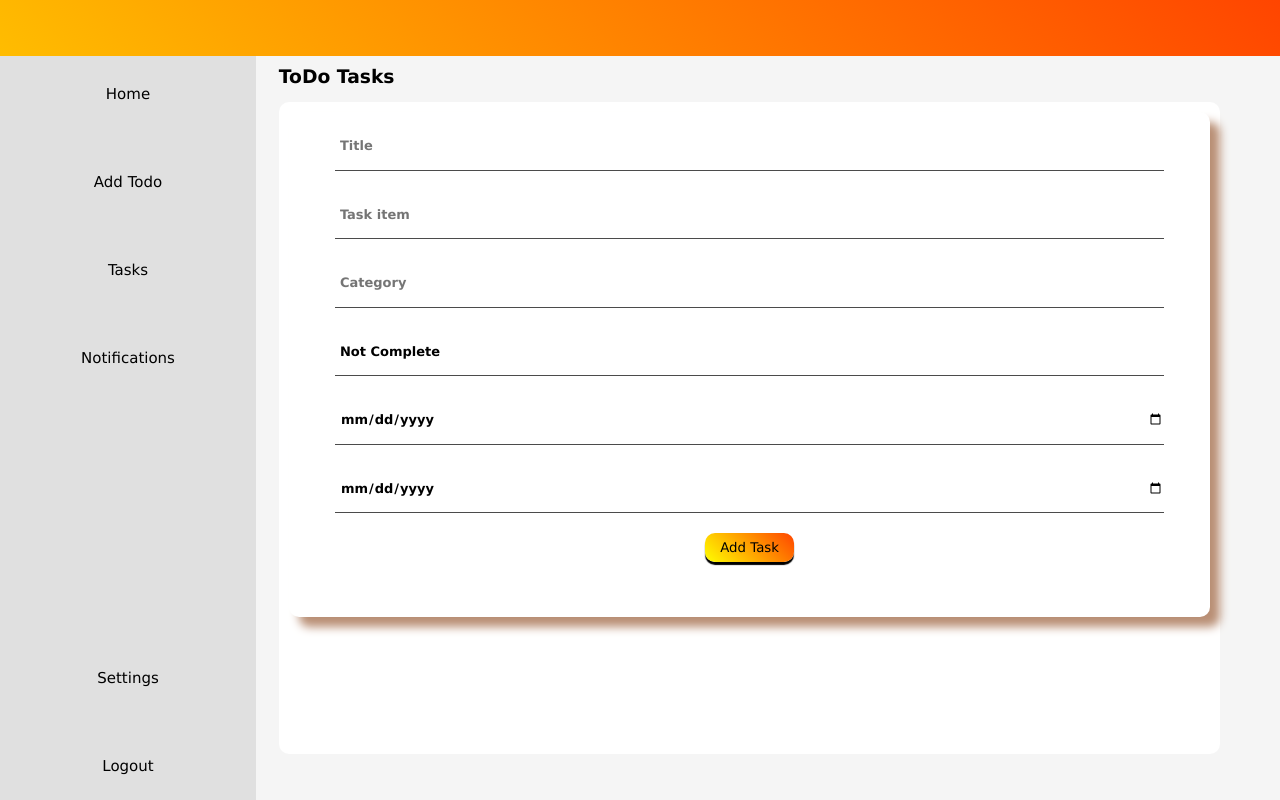
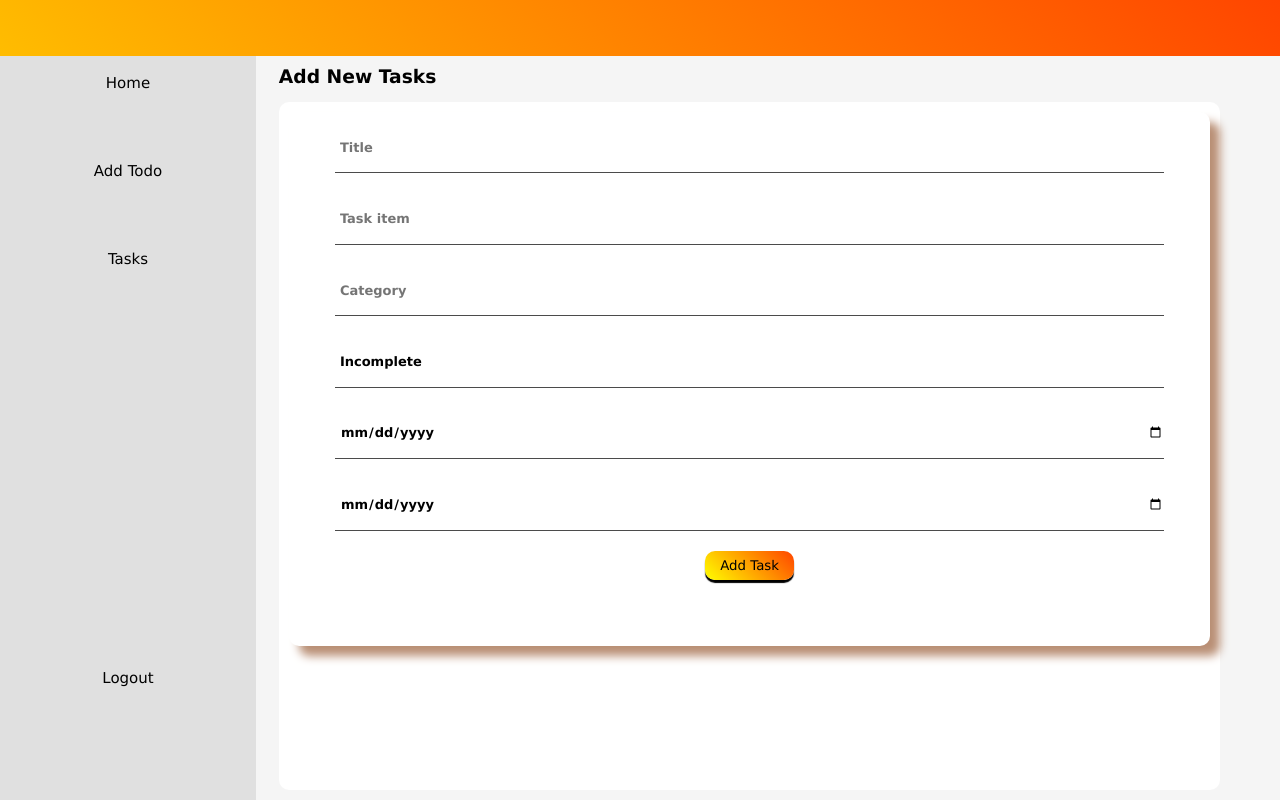
Before and after one commit to kingsleyhenz/ToDoList-Task, a React (Create React App) app: page /todo in a window 1280 px wide. Built offline with nearby package versions, Linux system fonts and the light colour scheme.

Commit message:
Added hosted end points

```diff
--- a/src/App.js
+++ b/src/App.js
@@ -3,7 +3,7 @@ import SignUp from "./Pages/Intro";
 import Login from "./Pages/Login";
 import Home from "./Pages/Home";
 import Todo from "./Pages/Todo";
-import Message from "./Pages/Notify";
+import TaskView from "./Pages/Task";
 
 function App() {
   return (
@@ -13,7 +13,7 @@ function App() {
         <Route path="/login" element={<Login/>} />
         <Route path="/Home" element={<Home />} />
         <Route path="/todo" element={<Todo />} />
-        <Route path="/notify" element={<Message />} />
+        <Route path="/task" element={<TaskView/>} />
       </Routes>
     </>
   );
--- a/src/Component/SideBar.js
+++ b/src/Component/SideBar.js
@@ -9,11 +9,9 @@ const SideBar =()=>{
             <div className="firstlayer">
             <NavLink to="/Home">Home</NavLink>
             <NavLink to="/Todo">Add Todo</NavLink>
-            <NavLink to="/category">Tasks</NavLink>
-            <NavLink to="/notify">Notifications</NavLink>
+            <NavLink to="/task">Tasks</NavLink>
             </div>
             <div className="secondlayer">
-            <NavLink to="/Settings">Settings</NavLink>
             <NavLink to="/Logout">Logout</NavLink>
             </div>
         </div>
--- a/src/Pages/Home.js
+++ b/src/Pages/Home.js
@@ -29,7 +29,6 @@ return(
         <div className="Homebody">
             <div id="wlcmtxt">
                 <h3>Home Page</h3>
-                <h2>Kingsley Henshaw</h2>
             </div>
             <div id="date-time">
                 <div className="date">
--- a/src/Pages/Intro.js
+++ b/src/Pages/Intro.js
@@ -14,7 +14,7 @@ const SignUp = ()=>{
   const handleSubmit = async (event) => {
     event.preventDefault();
     try {
-      const response = await axios.post('http://localhost:5000/api/v1/task/register', {
+      const response = await axios.post('https://kingsleystodolist.onrender.com/api/v1/task/register', {
         name,
         username,
         email,
--- a/src/Pages/Login.js
+++ b/src/Pages/Login.js
@@ -13,7 +13,7 @@ const Login = () => {
     e.preventDefault();
 
     try {
-      const { data } = await axios.post("http://localhost:5000/api/v1/task/login", { email, password });
+      const { data } = await axios.post("https://kingsleystodolist.onrender.com/api/v1/task/login", { email, password });
 
       if (data.status === "success") {
         Swal.fire({
--- a/src/Pages/Notify.js
+++ b/src/Pages/Task.js
@@ -2,7 +2,7 @@ import React from "react";
 import SideBar from "../Component/SideBar";
 import '../Stylesheets/Notify.css'
 
-const Message =()=>{
+const TaskView =()=>{
     return(
         <>
             <div className="wrapper">
@@ -10,7 +10,7 @@ const Message =()=>{
             <div id="body-wrp">
                 <SideBar/>
                 <div className="homebody">
-                    <h3>My Messages</h3>
+                    <h3>My Tasks</h3>
                     <div className="msgbox"></div>
                     </div>
                 </div>
@@ -19,4 +19,4 @@ const Message =()=>{
     )
 }
 
-export default Message
+export default TaskView
--- a/src/Pages/Todo.js
+++ b/src/Pages/Todo.js
@@ -11,7 +11,7 @@ const Todo =()=>{
     head: "",
     item: "",
     category: "",
-    status: "Not Complete",
+    status: "Incomplete",
     startDate: "",
     endDate: ""
   });
@@ -24,7 +24,7 @@ const Todo =()=>{
   const addNewTask = async (event) => {
     event.preventDefault()
     try {
-      const response = await axios.post("http://localhost:5000/api/v1/task/create", task);
+      const response = await axios.post("https://kingsleystodolist.onrender.com/api/v1/task/create", task);
       const data = response.data;
       if (data.status === "success") {
         setTasks([...tasks, data.task]);
@@ -59,15 +59,15 @@ const Todo =()=>{
         <div id="body-wrp">
                 <SideBar/>
             <div className="homebody">
-                    <h3>ToDo Tasks</h3>
+                    <h3>Add New Tasks</h3>
                 <div className="todobox">
                     <form className="adding">
                         <input type="text" name="head" placeholder="Title" value={task.head} onChange={handleInputChange}/>
                         <input type="text" name="item" placeholder="Task item" value={task.item} onChange={handleInputChange}/>
                         <input type="text" name="category" placeholder="Category" value={task.category} onChange={handleInputChange}/>
-                        <input type="text" name="status" placeholder="Status" value={task.status} onChange={handleInputChange} disabled readOnly/>
-                        <input type="date" name="StartDate" placeholder="Start Date" value={task.endDate} onChange={handleInputChange} />
-                        <input type="date" name="endDate" placeholder="End Date" value={task.endDate} onChange={handleInputChange}/>
+                        <input type="text" name="status" placeholder="Status" value={task.status} onChange={handleInputChange}/>
+                        <input type="date" name="startDate" value={task.startDate} onChange={handleInputChange}/>
+                        <input type="date" name="endDate" value={task.endDate} onChange={handleInputChange}/>
                         <button onClick={addNewTask}>Add Task</button>
                   </form>
                 </div>
--- a/src/Stylesheets/Sidebar.css
+++ b/src/Stylesheets/Sidebar.css
@@ -21,7 +21,7 @@
     padding: 5px 0;
 }
 .firstlayer{
-    height: 45%;
+    height: 30%;
     width: 100%;
     /* background-color: aquamarine; */
     display: flex;
--- a/src/Stylesheets/Todo.css
+++ b/src/Stylesheets/Todo.css
@@ -38,7 +38,7 @@ body{
 .todobox{
     background-color: white;
     width: 95%;
-    height: 90%;
+    height: 100%;
     border-radius: 10px;
     padding: 10px;
     display: flex;
```
